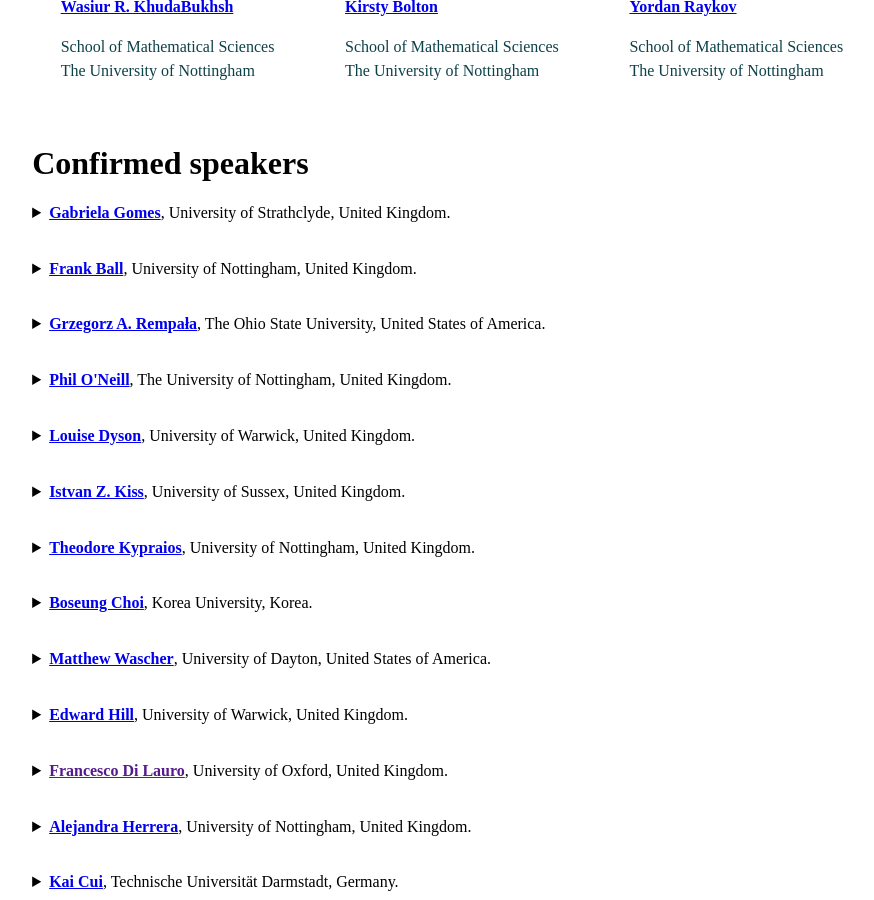
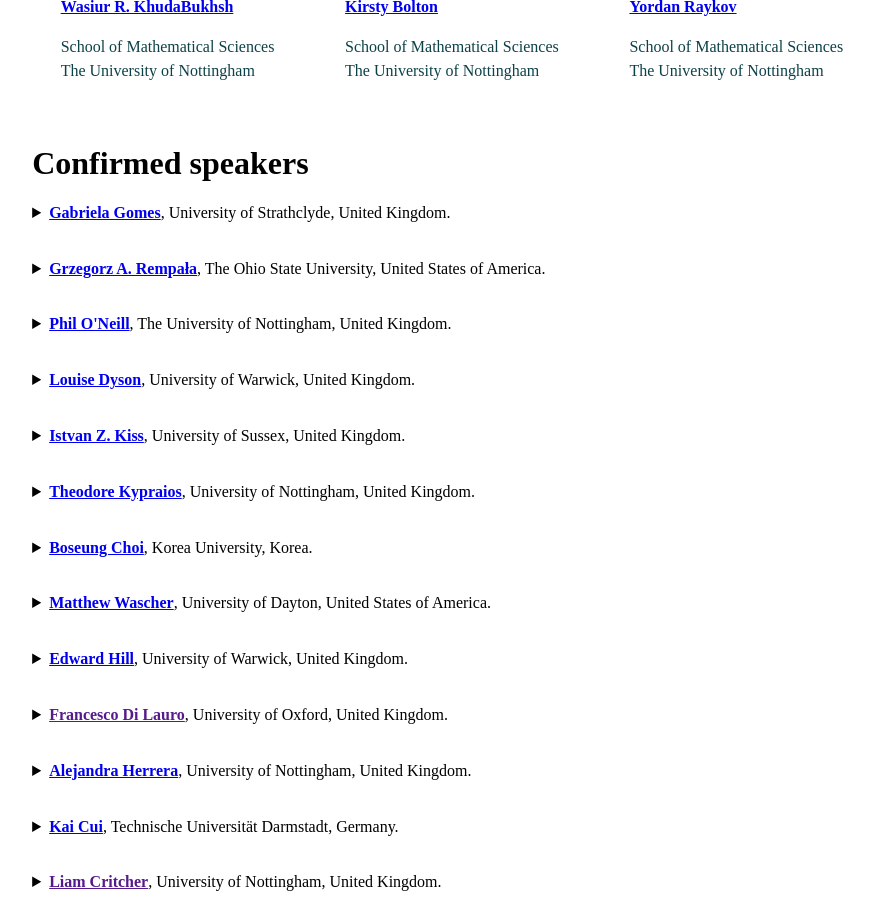
Before and after one commit to wasiur/wasiur.github.io, a Jekyll site: the page EpiWorkshopSep2022/EpiWorkshopSep2022.html, which Jekyll copies as it is, in a window 1280 px wide and 900 px high, scrolled down 803 px. Shown: the whole window, without its empty margins (39-913 px from the left). Built offline with Jekyll 4.4.1, drawn with Linux system fonts in a browser that asks for light colours; part of the change alters nothing that is shown.

Commit message:
removed Frank

```diff
--- a/EpiWorkshopSep2022/EpiWorkshopSep2022.html
+++ b/EpiWorkshopSep2022/EpiWorkshopSep2022.html
@@ -61,27 +61,6 @@
         Forms of variation that respond to selection and impact population dynamics, termed frailty variation in demography,
         remain elusive in many disciplines. I will present some examples, including how this appears to affect the estimation of
         efficacy of vaccine.</p>
-      </details>
-      <details style="margin-bottom: 1cm">
-        <summary><strong><a href="https://www.nottingham.ac.uk/mathematics/people/frank.ball">Frank Ball</a></strong>, University of
-        Nottingham, United Kingdom.</summary>
-        <p>Title: <em>Epidemics on networks with preventive rewiring</em></p>
-        <p>Abstract: A stochastic SIR (susceptible $ \to $ infective $ \to $ recovered) epidemic model
-        defined on a social network is analysed. The underlying social network is
-        described initially by an Erdös-Rényi random graph but, during the course
-        of the epidemic, susceptible individuals connected to infectious neighbours
-        may rewire such connections as a preventive measure. A novel construction
-        of the model is presented and used to both derive a deterministic model
-        for epidemics started with a positive fraction initially infected and to prove
-        convergence of the scaled stochastic model to that deterministic model as
-        the population size $ n \to \infty $. The final size (i.e. total number of individuals infected) of the stochastic epidemic model is also studied, focussing on
-        epidemics initiated by a single infective that take off and lead to a major
-        outbreak. For part of the parameter space, the final fraction infected in the
-        limit as $ n \to \infty $ is discontinuous in the infection rate $ \lambda $ at its threshold $ \lambda_c $,
-        thus not converging to 0 as $ \lambda \to \lambda_c $.
-        </p>
-        <br>
-        <p>*Based on work done jointly with Tom Britton (Stockholm University)</p>
       </details>
       <details style="margin-bottom: 1cm">
         <summary><strong><a href="https://neyman.mbi.ohio-state.edu/">Grzegorz A. Rempała</a></strong>, The Ohio State University, United
```
